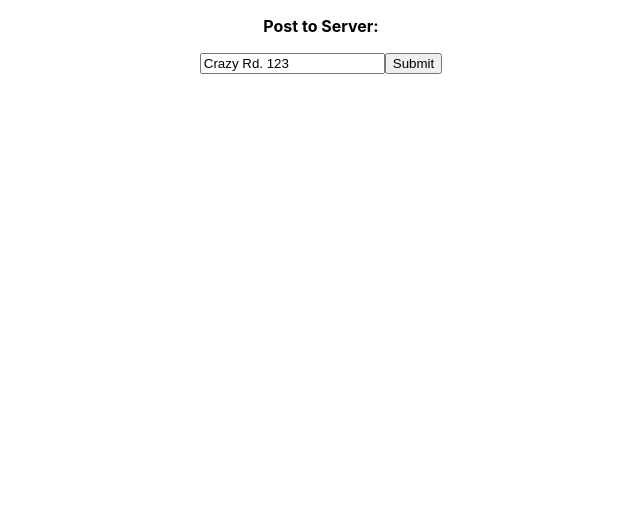
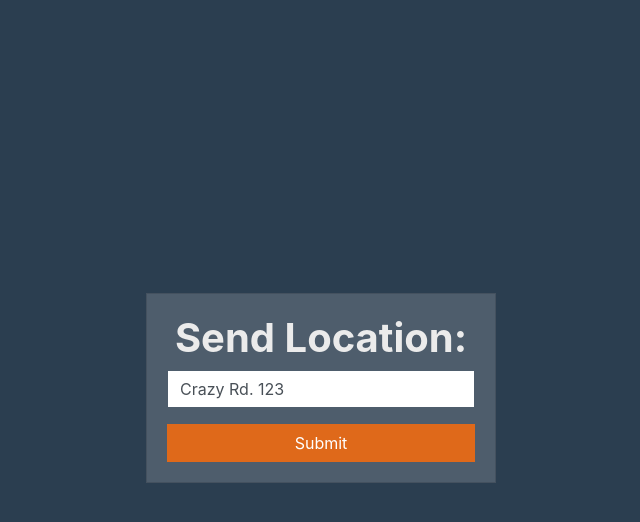
Before and after one commit to alcance/lightbeam, a React (Create React App) app: page / in a window 1280 px wide. Shown: the top 522 px of the page, without its empty margins (319-959 px from the left). Built offline with nearby package versions, Linux system fonts and the light colour scheme.

Commit message:
Add send location

```diff
--- a/package.json
+++ b/package.json
@@ -6,6 +6,8 @@
     "@testing-library/jest-dom": "^5.11.4",
     "@testing-library/react": "^11.1.0",
     "@testing-library/user-event": "^12.1.10",
+    "axios": "^0.21.1",
+    "bootswatch": "^4.6.0",
     "react": "^17.0.1",
     "react-dom": "^17.0.1",
     "react-scripts": "4.0.2",
--- a/src/App.js
+++ b/src/App.js
@@ -1,29 +1,46 @@
+import axios from 'axios';
 import React, { Component } from 'react';
 import './App.css';
 class App extends Component {
 
   state = {
     location: 'Crazy Rd. 123',
+    response: ''
   };
 
   handleSubmit = async e => {
+    e.preventDefault();
+    try {
+      const params = {"message":this.state.location};
+      const response = await axios.post("https://systec-puzzle.herokuapp.com/lightbeam", params);
+      this.setState({response: response.data});
+    } catch (error) {
+      this.setState({response: "Error en el servidor"});
+    }
   };
 
   render() {
     return (
-      <div className="App">
-        <p>{this.state.response}</p>
-        <form onSubmit={this.handleSubmit}>
-          <p>
-            <strong>Post to Server:</strong>
-          </p>
+      <div className="App container vh-100">
+        <div className="row justify-content-center h-100">
+          <div className="col-md-4 align-self-center">
+            <form onSubmit={this.handleSubmit} className="card card-body">
+              <h1>
+                <strong>Send Location:</strong>
+              </h1>
+              <div className="form-group input-group">
                 <input
+                  className="form-control"
                   type="text"
                   value={this.state.location}
                   onChange={e => this.setState({ location: e.target.value })}
                 />
-          <button type="submit">Submit</button>
+              </div>
+              <button className="btn btn-primary btn-block" type="submit">Submit</button>
             </form>
+            <p className="mt-4">{this.state.response}</p>
+          </div>
+        </div>
       </div>
     );
   }
--- a/src/index.js
+++ b/src/index.js
@@ -1,7 +1,8 @@
+import 'bootswatch/dist/superhero/bootstrap.min.css';
 import React from 'react';
 import ReactDOM from 'react-dom';
+import App from './App';
 import './index.css';
-import App from './App';
 import reportWebVitals from './reportWebVitals';
 
 ReactDOM.render(
```
Also changed, not shown: 1 other file (tests, documents, lock files or other folders). Lines whose indentation alone changed are shown as unchanged.
